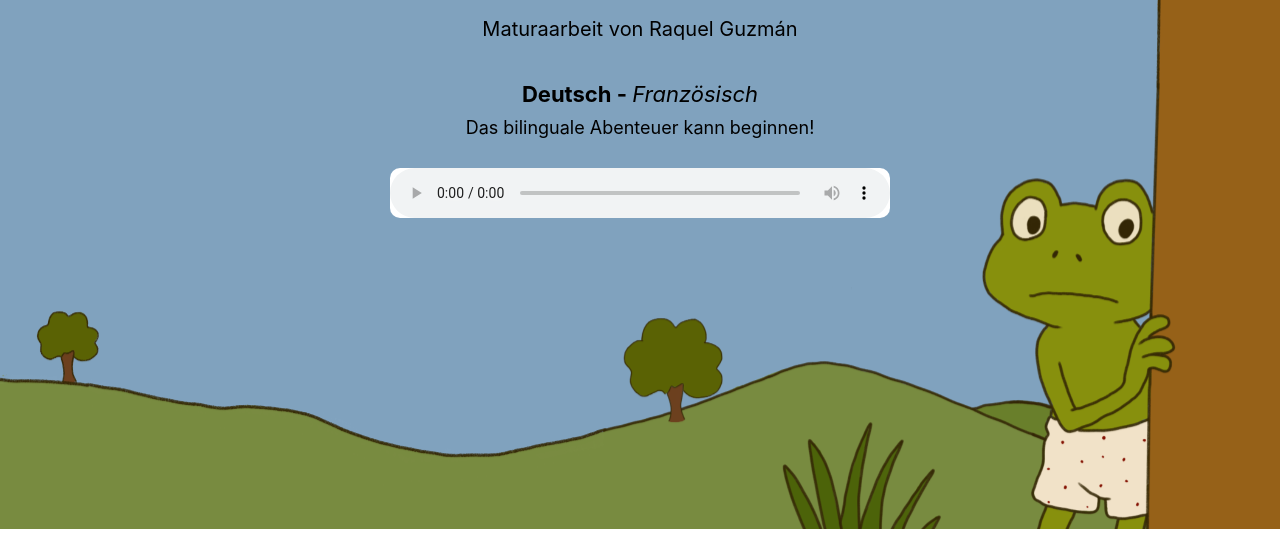
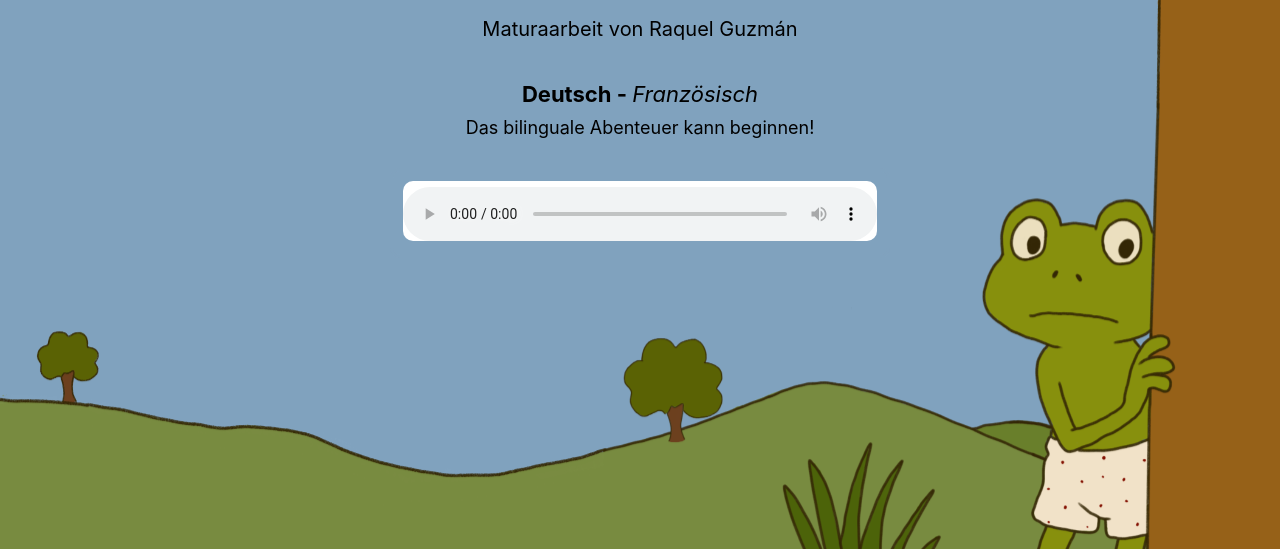
Before and after one commit to raquelguzman/LUCA, a plain HTML site: page de-fr/index.html in a window 1280 px wide. Shown: the part 245-800 px from the top of the page. Drawn offline with Linux system fonts and the light colour scheme.

Commit message:
Update index.html

```diff
--- a/de-fr/index.html
+++ b/de-fr/index.html
@@ -7,7 +7,7 @@
     body {
       margin: 0;
       font-family: -apple-system, BlinkMacSystemFont, "SF Pro Display", "Helvetica Neue", Arial, sans-serif;
-      background-image: url('GITHUB3.png'); /* Dein Bild */
+      background-image: url('GITHUB3.png');
       background-size: cover;
       background-repeat: no-repeat;
       background-position: center;
@@ -18,9 +18,9 @@
 
     h1 {
       font-family: "SF Pro Display Black", "SF Pro Display", -apple-system, BlinkMacSystemFont, sans-serif;
-      font-weight: 900; /* sehr fett */
-      font-size: 72px;  /* nach Bedarf anpassen */
-      margin-bottom: 20px
+      font-weight: 900;
+      font-size: 72px;
+      margin-bottom: 20px;
     }
 
     h2 {
@@ -49,15 +49,23 @@
       margin-bottom: 30px;
     }
 
-    audio {
-      display: block;
+    /* NEUER AUDIO-CONTAINER */
+    .audio-container {
+      width: 500px;                     /* feste Breite der Box */
+      max-width: 100%;                  /* passt sich an kleine Bildschirme an */
       margin: 20px auto;
-      width: 90%;          /* passt sich an den Bildschirm an */
-      max-width: 500px;    /* bleibt auf großen Screens kompakt */
-      height: 50px;        /* ein bisschen kleiner, dann passt es */
+      background-color: rgb(128,162,190); /* Box-Hintergrundfarbe */
+      border: 3px solid rgb(128,162,190); /* Rand in der gleichen Farbe */
       border-radius: 10px;
-      background-color: #fff;
-      box-sizing: border-box; /* verhindert, dass Padding die Höhe sprengt */
+      padding: 10px;
+      box-sizing: border-box;
+    }
+
+    .audio-container audio {
+      width: 100%;       /* Player füllt die Box komplett aus */
+      height: 60px;      /* feste Höhe */
+      border-radius: 10px;
+      background-color: #fff; /* Player selbst weiß, Box außen Farbe */
     }
   </style>
 </head>
@@ -66,12 +74,15 @@
   <h2>Ein mehrsprachiges Hörbuch begleitet von einem Bilderbuch</h2>
   <h3>Maturaarbeit von Raquel Guzmán</h3>
 
-<div class="subtitle"><b>Deutsch</b> - <i style="font-weight: normal;">Französisch</i></div>
+  <div class="subtitle"><b>Deutsch</b> - <i style="font-weight: normal;">Französisch</i></div>
   <div class="subtext">Das bilinguale Abenteuer kann beginnen!</div>
 
-  <audio controls>
-    <source src="DEUTSCH - Französisch.mp3" type="audio/mpeg">
-    Dein Browser unterstützt das Audio-Element nicht.
-  </audio>
+  <!-- NEUER AUDIO-CONTAINER -->
+  <div class="audio-container">
+    <audio controls>
+      <source src="DEUTSCH - Französisch.mp3" type="audio/mpeg">
+      Dein Browser unterstützt das Audio-Element nicht.
+    </audio>
+  </div>
 </body>
 </html>
```
